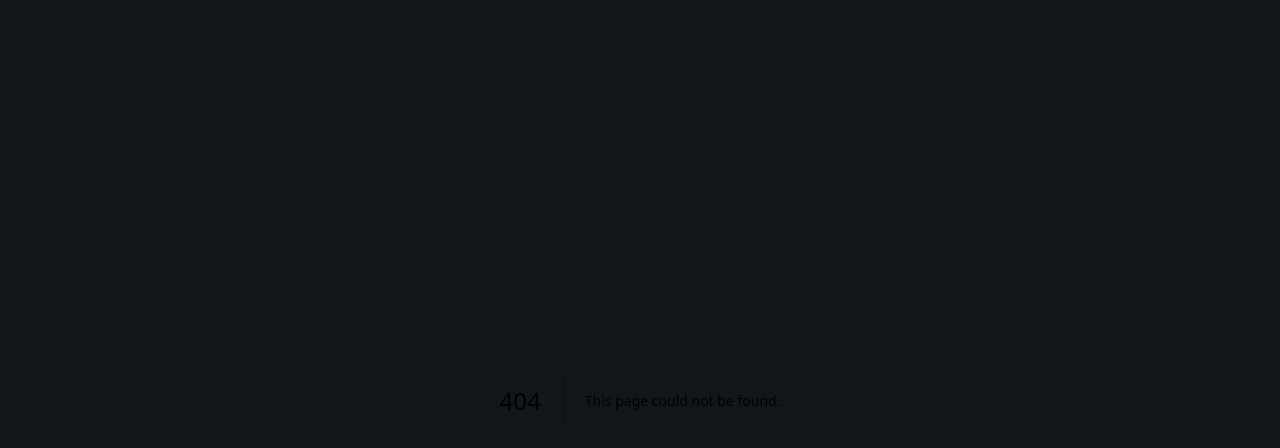
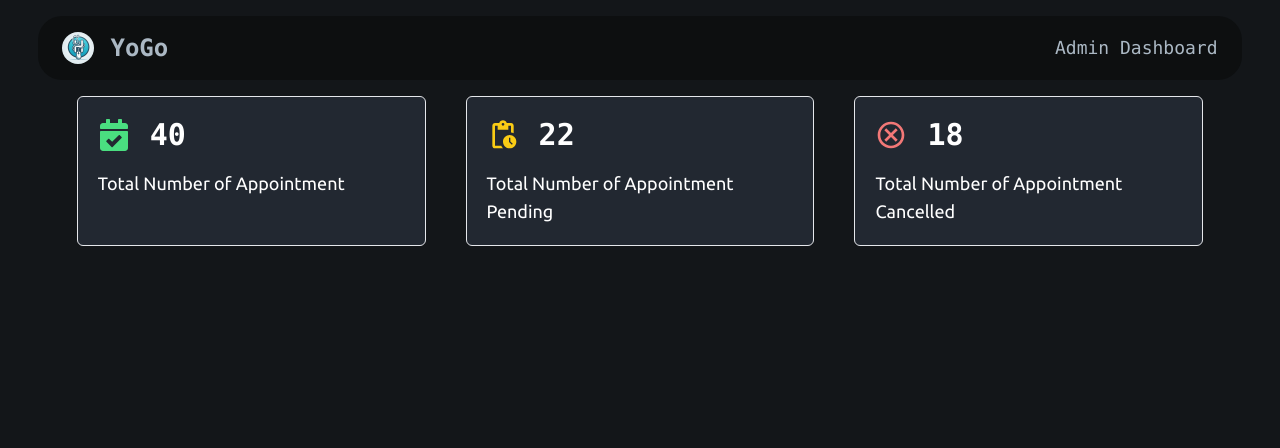
Before and after one commit to KMM2019503/yogo, a Next.js app: page /admin in a window 1280 px wide. Before the commit this address had no page. Shown: the top 448 px of the page. Built offline with nearby package versions, Linux system fonts and the light colour scheme.

Commit message:
admin dashboard init

```diff
--- /dev/null
+++ b/app/admin/components/Header.tsx
@@ -0,0 +1,28 @@
+import React from "react";
+
+import Image from "next/image";
+
+const Header = () => {
+  return (
+    <header className="w-full  py-4 px-[3%]">
+      <div className="w-full flex justify-between bg-dark-200 py-4 px-[2%] rounded-3xl items-center">
+        <div className="flex justify-center items-center gap-4">
+          <Image
+            src={"/yogo-logo.jpeg"}
+            alt="logo"
+            width={1000}
+            height={1000}
+            className="h-8 w-fit rounded-full cursor-pointer"
+          />
+          <h2 className="font-mono text-2xl font-bold hidden md:block text-dark-700">
+            YoGo
+          </h2>
+        </div>
+
+        <p className="text-dark-700 font-mono text-lg">Admin Dashboard</p>
+      </div>
+    </header>
+  );
+};
+
+export default Header;
--- /dev/null
+++ b/app/admin/layout.tsx
@@ -0,0 +1,15 @@
+import Header from "./components/Header";
+
+export default function RootLayout({
+  children,
+}: Readonly<{
+  children: React.ReactNode;
+}>) {
+  return (
+    <div className="min-h-screen bg-dark-300 font-sans antialiased">
+      <Header />
+      {children}
+      {/* Footer */}
+    </div>
+  );
+}
--- /dev/null
+++ b/app/admin/page.tsx
@@ -0,0 +1,36 @@
+import Card from "@/components/Card";
+import React from "react";
+
+import { FaCalendarCheck } from "react-icons/fa";
+import { MdOutlinePendingActions } from "react-icons/md";
+import { MdOutlineCancel } from "react-icons/md";
+
+const AdminPage = () => {
+  return (
+    <div className="px-[7%] md:px-[6%] ">
+      {/* analysis */}
+      <section className="grid justify-center grid-cols-1 md:grid-cols-3 md:gap-x-10 gap-y-3 md:gap-y-0">
+        <Card
+          Icon={FaCalendarCheck}
+          number={40}
+          title="Total Number of Appointment"
+          iconColor="text-green-400"
+        />
+        <Card
+          Icon={MdOutlinePendingActions}
+          number={22}
+          title="Total Number of Appointment Pending"
+          iconColor="text-yellow-400"
+        />
+        <Card
+          Icon={MdOutlineCancel}
+          number={18}
+          title="Total Number of Appointment Cancelled"
+          iconColor="text-red-500"
+        />
+      </section>
+    </div>
+  );
+};
+
+export default AdminPage;
--- /dev/null
+++ b/components/Card.tsx
@@ -0,0 +1,23 @@
+import { cn } from "@/lib/utils";
+import { IconType } from "react-icons/lib";
+
+interface CardProps {
+  Icon: IconType;
+  number: number;
+  title: string;
+  iconColor: string;
+}
+
+const Card = ({ Icon, number, title, iconColor }: CardProps) => {
+  return (
+    <div className="border rounded-md p-5 bg-yogo-bgDark">
+      <div className="flex justify-start items-center gap-x-5">
+        <Icon className={cn("size-8", iconColor)} />
+        <p className="text-3xl font-mono font-bold">{number}</p>
+      </div>
+      <p className="mt-4 text-lg">{title}</p>
+    </div>
+  );
+};
+
+export default Card;
--- a/components/PasskeyAlert.tsx
+++ b/components/PasskeyAlert.tsx
@@ -48,7 +48,7 @@ export function PasskeyAlert() {
       }
     } else {
     }
-  }, [accessCode]);
+  }, [accessCode, pathName, router]);
 
   const onClose = () => {
     setShowDialog(false);
--- a/tailwind.config.ts
+++ b/tailwind.config.ts
@@ -24,6 +24,7 @@ const config = {
         yogo: {
           primary: "#00ffff",
           dark: "#39aaaa",
+          bgDark: "#222831",
         },
         green: {
           500: "#24AE7C",
```
